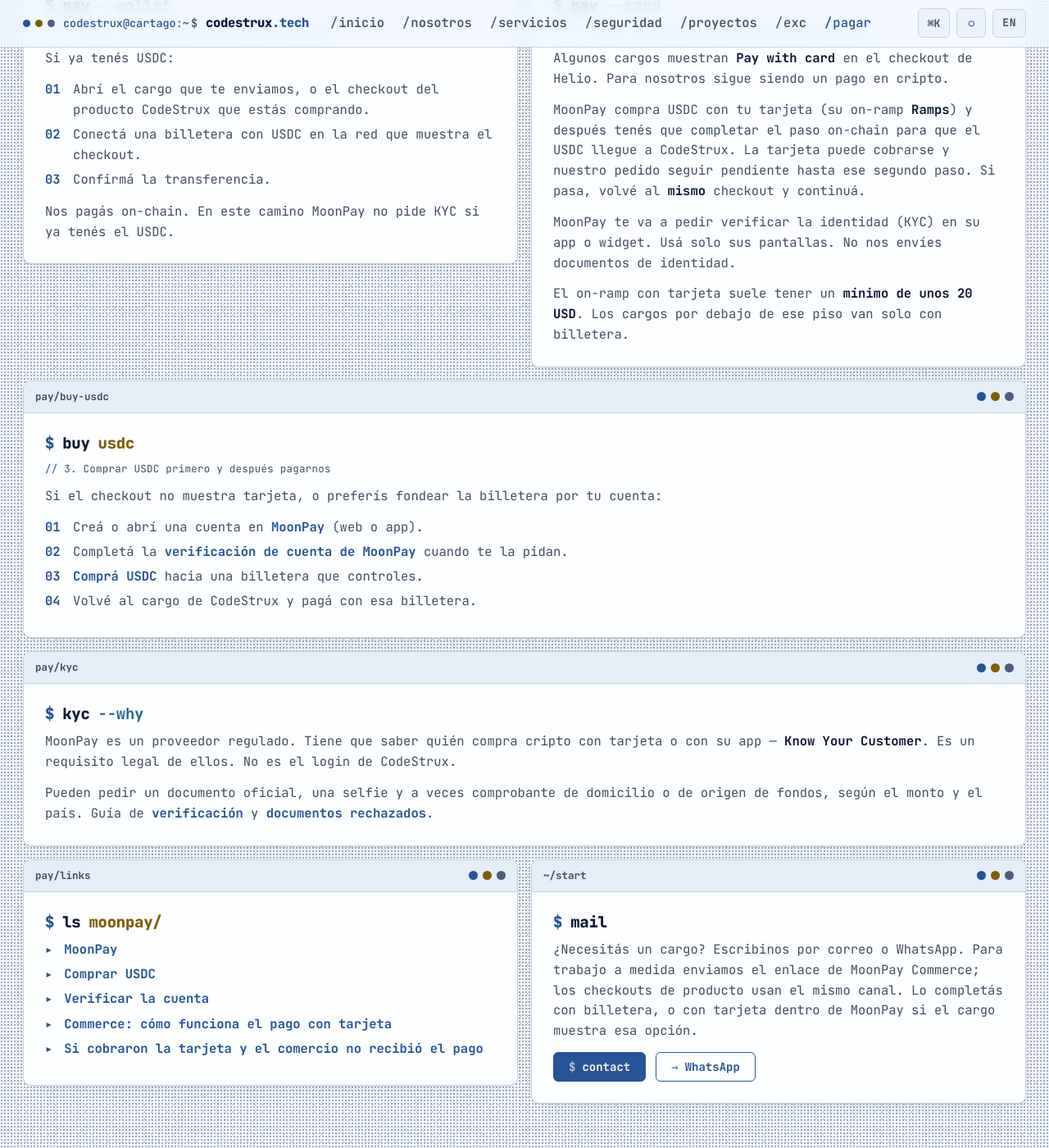
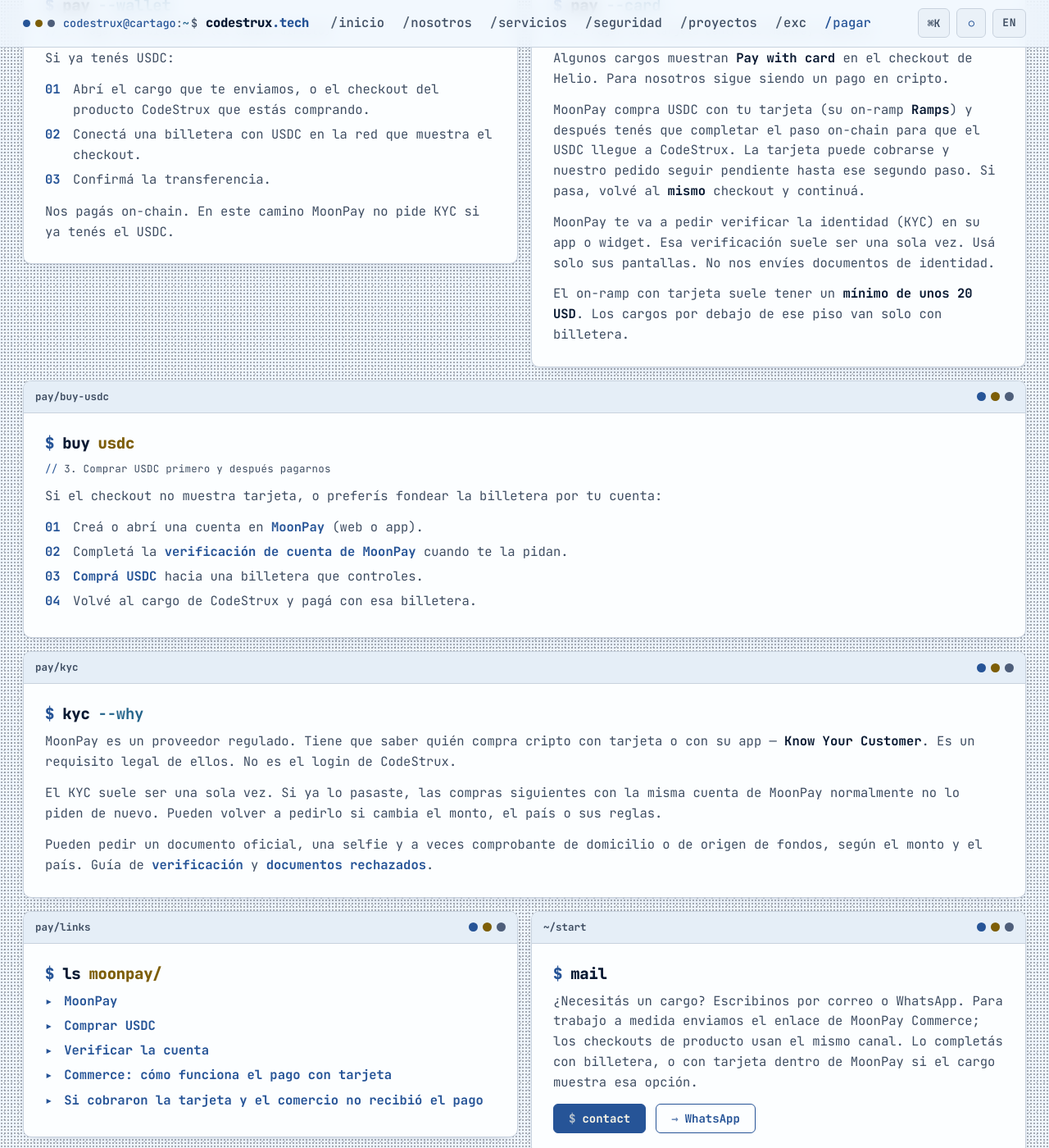
Before and after one commit to CodeStrux/codestrux-site, a Jekyll site: the page built from es/pay.markdown, in a window 1280 px wide and 1400 px high, scrolled down 735 px. Shown: the whole window at 82% size. Built offline with Jekyll 4.4.1, drawn with Linux system fonts in a browser that asks for light colours.

Commit message:
aclara en /pay/ que el KYC de MoonPay suele ser una sola vez
Co-authored-by: Cursor <cursoragent@cursor.com>

```diff
--- a/es/pay.markdown
+++ b/es/pay.markdown
@@ -45,7 +45,7 @@ permalink: /es/pay/
     <p class="card-meta">2. Pagar con tarjeta dentro de MoonPay Commerce</p>
     <p>Algunos cargos muestran <strong>Pay with card</strong> en el checkout de Helio. Para nosotros sigue siendo un pago en cripto.</p>
     <p>MoonPay compra USDC con tu tarjeta (su on-ramp <strong>Ramps</strong>) y después tenés que completar el paso on-chain para que el USDC llegue a CodeStrux. La tarjeta puede cobrarse y nuestro pedido seguir pendiente hasta ese segundo paso. Si pasa, volvé al <strong>mismo</strong> checkout y continuá.</p>
-    <p>MoonPay te va a pedir verificar la identidad (KYC) en su app o widget. Usá solo sus pantallas. No nos envíes documentos de identidad.</p>
+    <p>MoonPay te va a pedir verificar la identidad (KYC) en su app o widget. Esa verificación suele ser una sola vez. Usá solo sus pantallas. No nos envíes documentos de identidad.</p>
     <p>El on-ramp con tarjeta suele tener un <strong>mínimo de unos 20 USD</strong>. Los cargos por debajo de ese piso van solo con billetera.</p>
   </div>
 </section>
@@ -70,6 +70,7 @@ permalink: /es/pay/
   <div class="pane__body">
     <h2 class="cmd-head"><span class="sigil">$</span> kyc <span class="flag">--why</span></h2>
     <p>MoonPay es un proveedor regulado. Tiene que saber quién compra cripto con tarjeta o con su app — <strong>Know Your Customer</strong>. Es un requisito legal de ellos. No es el login de CodeStrux.</p>
+    <p>El KYC suele ser una sola vez. Si ya lo pasaste, las compras siguientes con la misma cuenta de MoonPay normalmente no lo piden de nuevo. Pueden volver a pedirlo si cambia el monto, el país o sus reglas.</p>
     <p>Pueden pedir un documento oficial, una selfie y a veces comprobante de domicilio o de origen de fondos, según el monto y el país. Guía de <a href="https://support.moonpay.com/en/articles/383332-how-to-verify-your-moonpay-account" rel="noopener">verificación</a> y <a href="https://support.moonpay.com/en/articles/380499-common-rejection-reasons-for-verification-documents" rel="noopener">documentos rechazados</a>.</p>
   </div>
 </section>
--- a/pay.markdown
+++ b/pay.markdown
@@ -70,6 +70,7 @@ permalink: /pay/
   <div class="pane__body">
     <h2 class="cmd-head"><span class="sigil">$</span> kyc <span class="flag">--why</span></h2>
     <p>MoonPay is a regulated provider. They have to know who is buying crypto with a card or their app — <strong>Know Your Customer</strong>. That is a legal requirement on their side. It is not a CodeStrux login.</p>
+    <p>KYC is usually a one-time check. After you pass, later buys with the same MoonPay account typically skip it. They may ask again if the amount, country, or their rules change.</p>
     <p>They may ask for a government ID, a selfie, and sometimes proof of address or source of funds, depending on amount and country. See MoonPay’s <a href="https://support.moonpay.com/en/articles/383332-how-to-verify-your-moonpay-account" rel="noopener">verification guide</a> and <a href="https://support.moonpay.com/en/articles/380499-common-rejection-reasons-for-verification-documents" rel="noopener">document tips</a>.</p>
   </div>
 </section>
```
Also changed, not shown: other parts of pay.markdown (+1 -1 lines).
